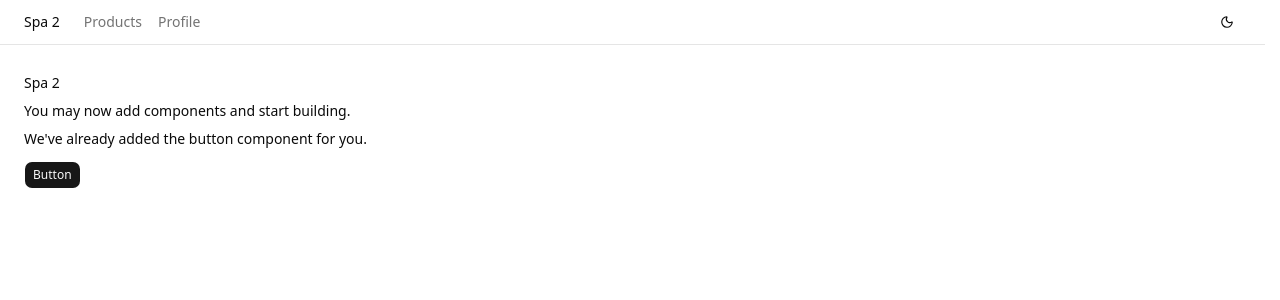
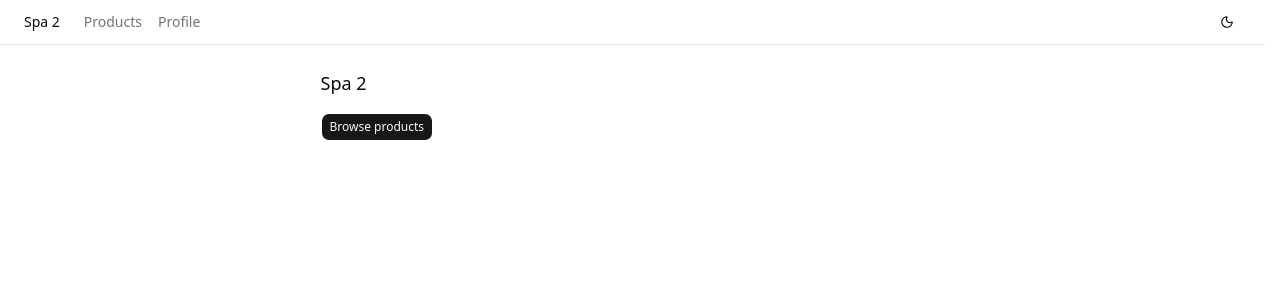
Before and after one commit to nick20name17/top-secret-2.0, a React (Vite) app: page / in a window 1280 px wide. Shown: the top 300 px of the page. Built offline with nearby package versions, Linux system fonts and the light colour scheme; no server answers; a web font is replaced by a local one.

Commit message:
chore: run react-doctor without the patch, replace the home page placeholder
The doctor script strips the CLI's agent guidance block instead of a
patch to its bundle, so a version bump no longer breaks the install.
The slower scan with worktrees under .claude only affects the main
checkout.

```diff
--- a/src/routes/index.tsx
+++ b/src/routes/index.tsx
@@ -1,6 +1,6 @@
-import { createFileRoute } from '@tanstack/react-router'
+import { Link, createFileRoute } from '@tanstack/react-router'
 
-import { Button } from '@/components/ui/button'
+import { buttonVariants } from '@/components/ui/button'
 import { APP_NAME } from '@/lib/app-name'
 
 export const Route = createFileRoute('/')({
@@ -9,15 +9,11 @@ export const Route = createFileRoute('/')({
 
 function HomePage() {
   return (
-    <div className='flex p-6'>
-      <div className='flex max-w-md min-w-0 flex-col gap-4 text-sm leading-loose'>
-        <div>
-          <h1 className='font-medium'>{APP_NAME}</h1>
-          <p>You may now add components and start building.</p>
-          <p>We&apos;ve already added the button component for you.</p>
-          <Button className='mt-2'>Button</Button>
-        </div>
-      </div>
+    <div className='mx-auto flex max-w-2xl flex-col items-start gap-4 p-6'>
+      <h1 className='text-lg font-medium'>{APP_NAME}</h1>
+      <Link to='/products' className={buttonVariants()}>
+        Browse products
+      </Link>
     </div>
   )
 }
```
Also changed, not shown: package.json (+2 -5 lines), 2 other files (tests, documents, lock files or other folders).
